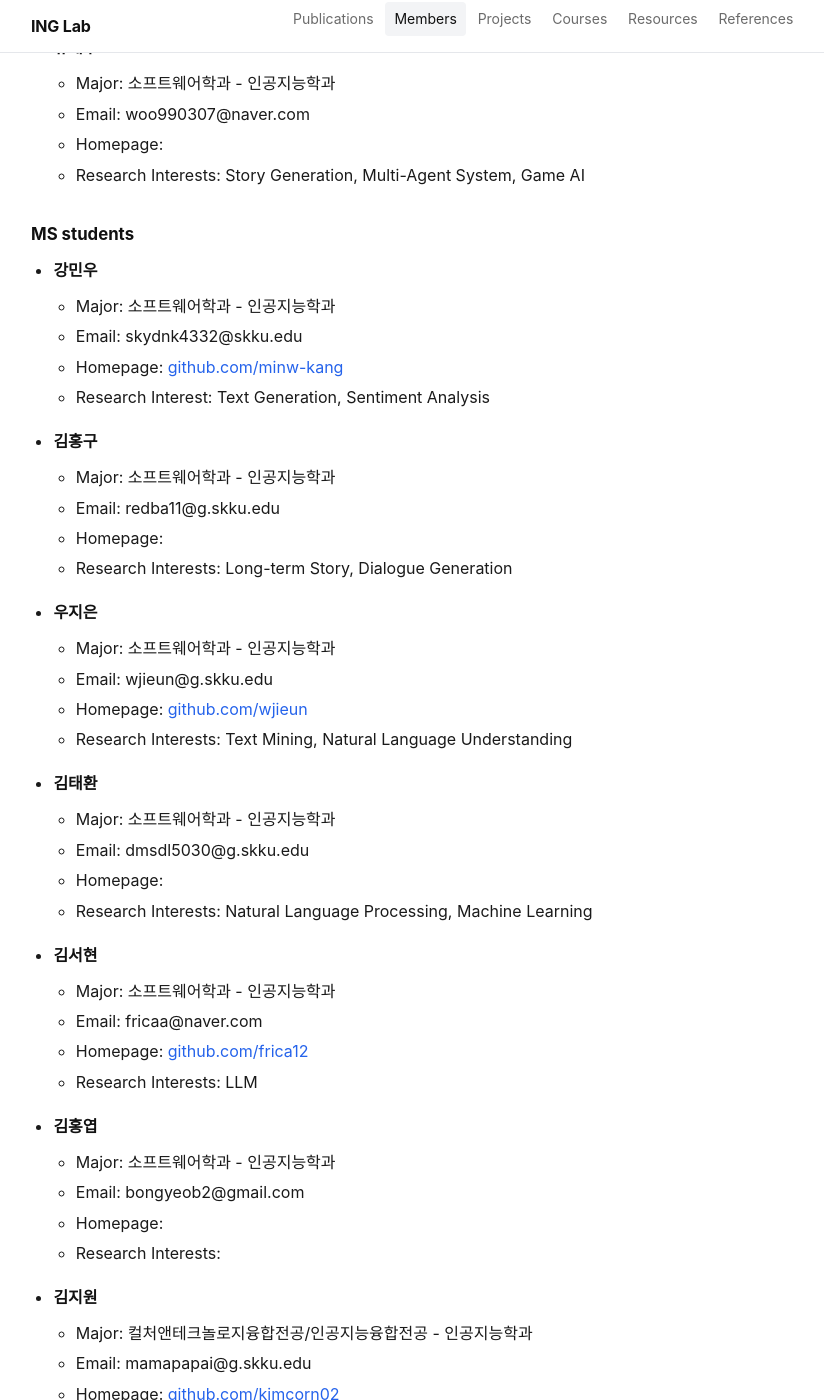
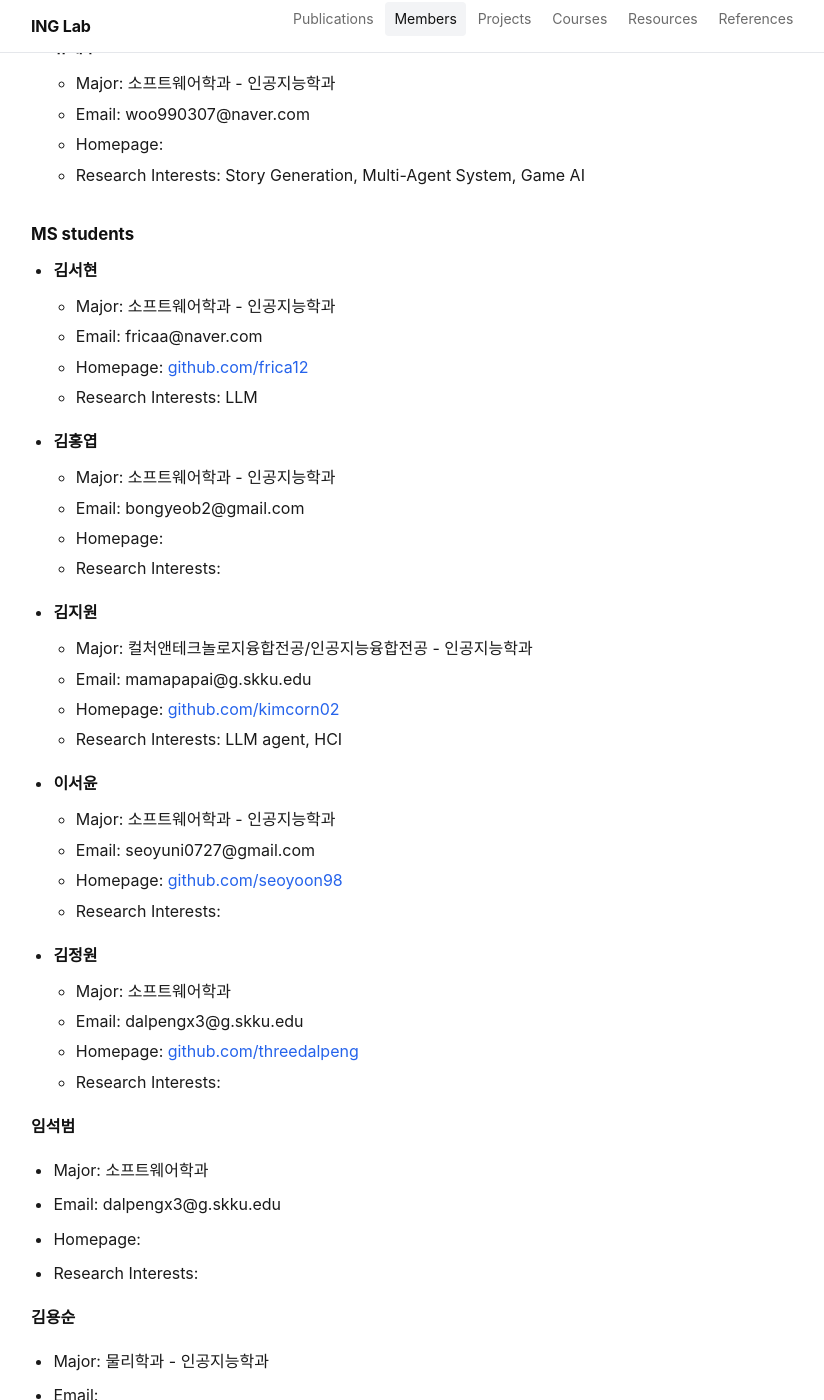
Before and after one commit to inglab/inglab.github.io, a Jekyll site: the page built from members.md, in a window 1280 px wide and 1400 px high, scrolled down 368 px. Shown: the whole window, without its empty margins (223-1047 px from the left). Built offline with Jekyll 4.4.1, drawn with Linux system fonts in a browser that asks for light colours; some of the changed text lies outside the part shown.

Commit message:
Update members.md

```diff
--- a/members.md
+++ b/members.md
@@ -20,31 +20,6 @@
   - Research Interests: Story Generation, Multi-Agent System, Game AI
 
 <h3>MS students</h3>
-
-
-- **강민우**
-  - Major: 소프트웨어학과 - 인공지능학과
-  - Email: skydnk4332@skku.edu
-  - Homepage: [github.com/minw-kang](https://github.com/minw-kang)
-  - Research Interest: Text Generation, Sentiment Analysis
-
-- **김홍구**
-  - Major: 소프트웨어학과 - 인공지능학과
-  - Email: redba11@g.skku.edu
-  - Homepage:
-  - Research Interests: Long-term Story, Dialogue Generation
-
-- **우지은**
-  - Major: 소프트웨어학과 - 인공지능학과
-  - Email: wjieun@g.skku.edu
-  - Homepage: [github.com/wjieun](https://github.com/wjieun)
-  - Research Interests: Text Mining, Natural Language Understanding
-
-- **김태환**
-  - Major: 소프트웨어학과 - 인공지능학과
-  - Email: dmsdl5030@g.skku.edu
-  - Homepage:
-  - Research Interests: Natural Language Processing, Machine Learning
 
 - **김서현**
   - Major: 소프트웨어학과 - 인공지능학과
@@ -70,13 +45,29 @@
   - Homepage: [github.com/seoyoon98](https://github.com/seoyoon98)
   - Research Interests:
 
-<h3>Undergraduate Students</h3>
-
 - **김정원**
   - Major: 소프트웨어학과
   - Email: dalpengx3@g.skku.edu
   - Homepage: [github.com/threedalpeng](https://github.com/threedalpeng)
   - Research Interests:
+
+**임석범**
+  - Major: 소프트웨어학과
+  - Email: dalpengx3@g.skku.edu
+  - Homepage:
+  - Research Interests:
+
+**김용순**
+  - Major: 물리학과 - 인공지능학과
+  - Email:
+  - Homepage:
+  - Research Interests:
+
+<h3>Undergraduate Students</h3>
+
+- **김동현**
+  - Major: 소프트웨어학과
+
 
 <br>
 <h2 class="hr-bottom">Dissertation Advising</h2>
```
Also changed, not shown: other parts of members.md (+3 -1 lines).
